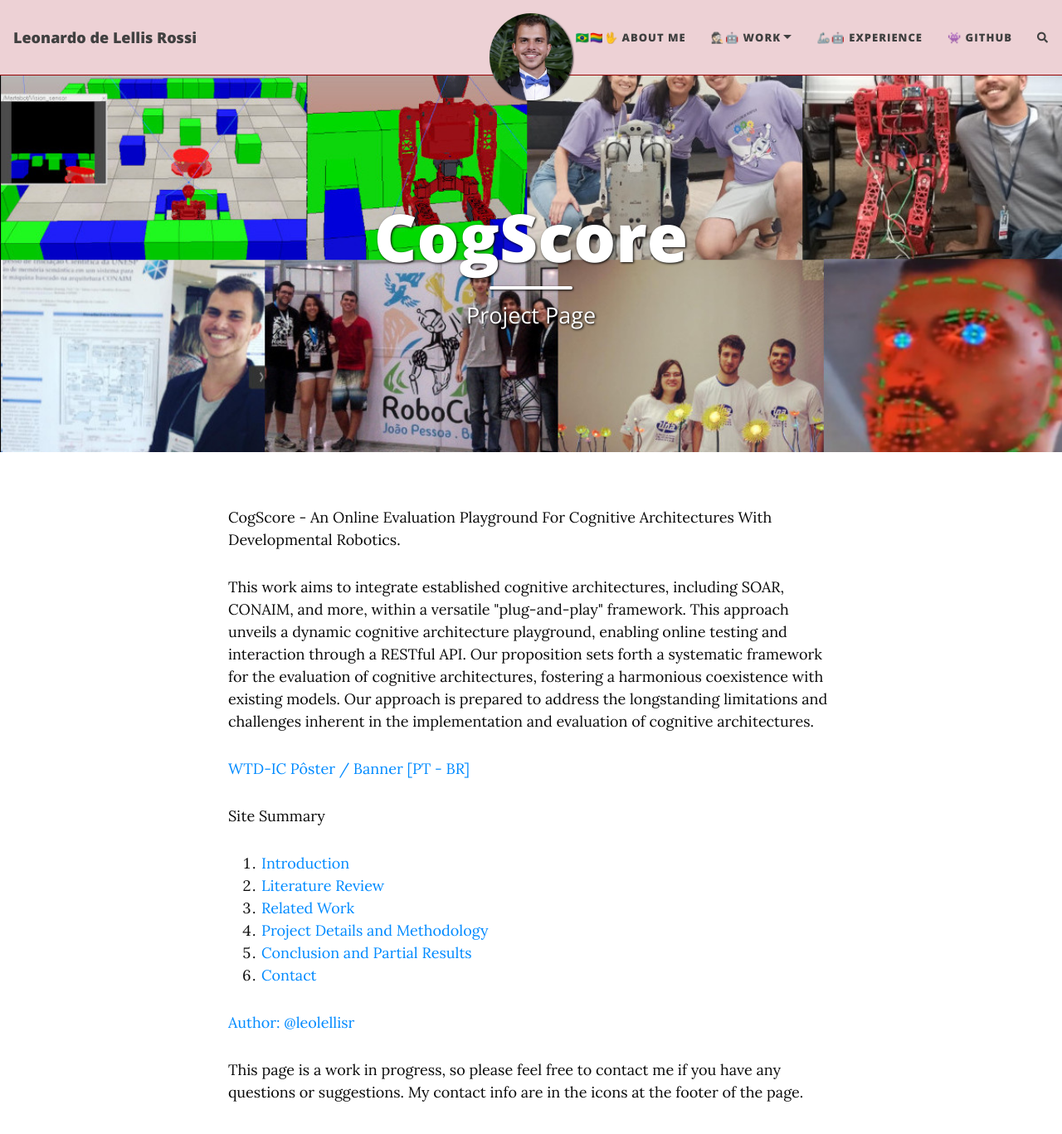
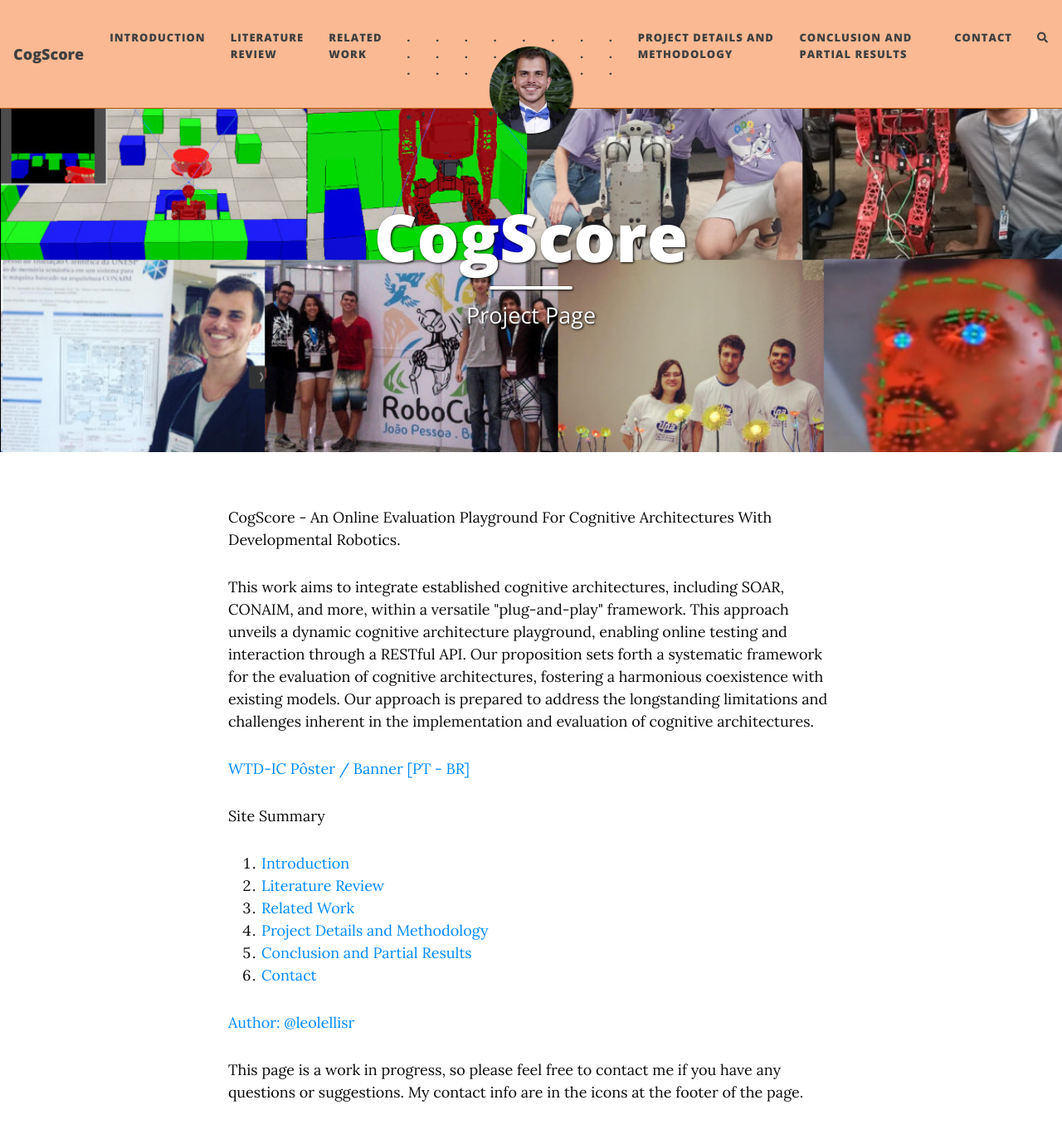
Before and after one commit to leolellisr/cogscore.github.io, a Jekyll site: the page built from index.html, in a window 1280 px wide and 1400 px high. Shown: the top 1367 px of the window at 83% size. Built offline with Jekyll 4.4.1, drawn with Linux system fonts in a browser that asks for light colours; nearby versions of some CDN libraries; the list of posts is cut into pages by our own code; comment, search, counter and statistics services are not loaded; some of the changed text lies outside the part shown.

Commit message:
added config

```diff
--- a/_config.yml
+++ b/_config.yml
@@ -6,20 +6,28 @@
 # --- Required options --- #
 
 # Name of website
-title: Leonardo de Lellis Rossi
-description: Personal Page
+title: CogScore
+description: Project Page
 # Your name to show in the footer
-author: leolellisr
+author: Leonardo de Lellis Rossi - leolellisr
 
 # --- List of links in the navigation bar --- #
 
 navbar-links:
-  🇧🇷🏳️‍🌈🖖 About Me: "aboutme"
-  🕵🏻🤖 Work:
-    - 🔬🕵🏻 Current Projects: "research"
-    - 🤓📚 Publications: "publications"
-  🦾🤖 Experience: "projects"
-  👾 Github: "https://github.com/leolellisr"
+  Introduction: "intro"
+  Literature Review: "research"
+  Related Work: "projects"
+  . .        .: ""
+  .  .       .: ""
+  .   .      .: ""
+  .    .     .: ""
+  .     .    .: ""
+  .      .   .: ""
+  .       .  .: ""
+  .        . .: ""
+  Project Details and Methodology: "methods"
+  Conclusion and Partial Results: "conclusion"
+  Contact: "contact"
 
 # --- Logo --- #
 
@@ -100,14 +108,14 @@ post_search: true
 
 # Personalize the colours in your website. Colour values can be any valid CSS colour
 
-navbar-col: "#edd1d5"
+navbar-col: "#fab993"
 navbar-text-col: "#404040"
-navbar-border-col: "#990606"
+navbar-border-col: "#ba5604"
 page-col: "#FFFFFF"
 text-col: "#0a0a0a"
 link-col: "#008AFF"
 hover-col: "#0085A1"
-footer-col: "#fab6b9"
+footer-col: "#edc482"
 footer-text-col: "#171616"
 footer-link-col: "#563d69"
 
@@ -237,5 +245,5 @@ plugins:
 # Beautiful Jekyll / Dean Attali
 # 2fc73a3a967e97599c9763d05e564189
 theme: jekyll-theme-slate
-title: Leonardo de Lellis Rossi
-description: Personal Projects Page
+title: CogScore
+description: Project Page
```
